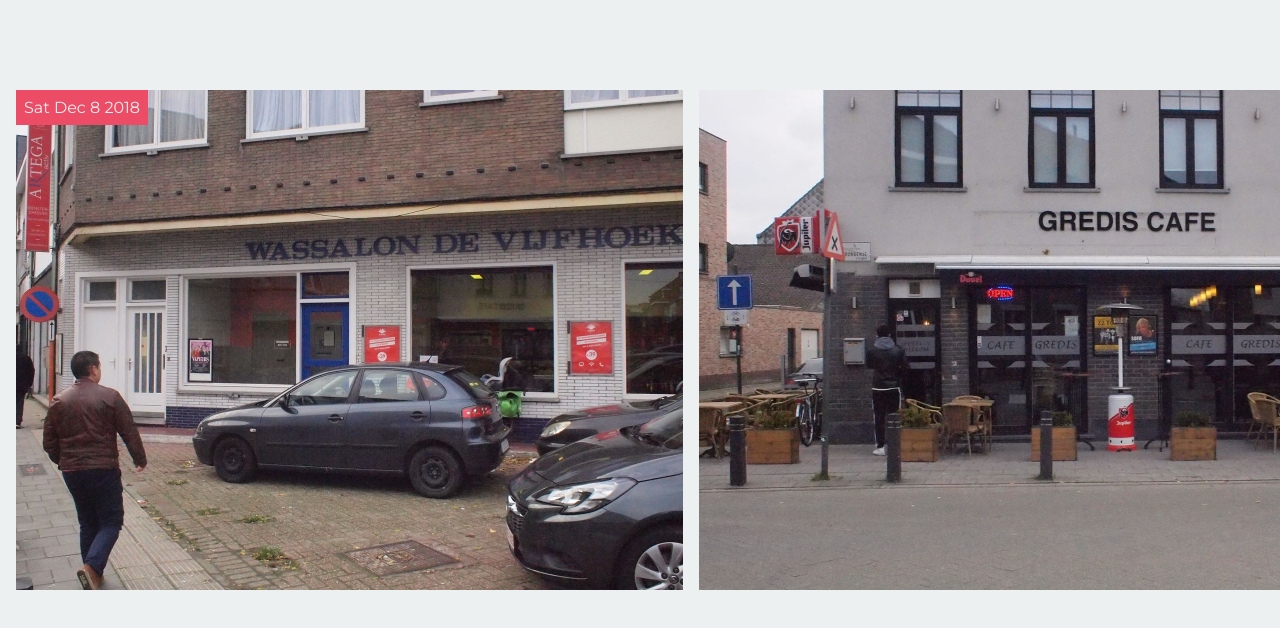
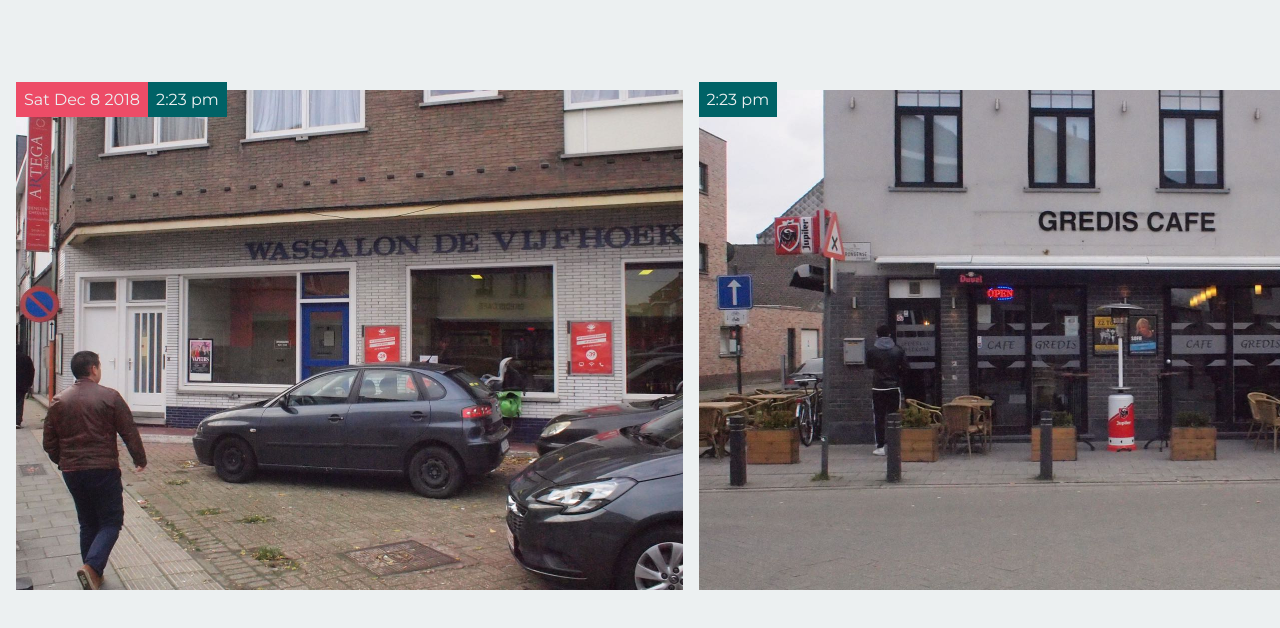
Before and after one commit to jonesbp/gentse-deuren, a Gatsby site: page / in a window 1280 px wide. Shown: the part 58-686 px from the top of the page. Built offline with nearby package versions, Linux system fonts and the light colour scheme; Gatsby itself is replaced by a stand-in of ours.

Commit message:
Add time tag

```diff
--- a/scss/homepage.scss
+++ b/scss/homepage.scss
@@ -43,10 +43,21 @@ header.homepage {
     }
 
     .date-tag {
-      background-color: $red;
-      color: $paper;
-      padding: .5rem;
       position: absolute;
+        top: 0;
+        left: 0;
+
+      .date-tag__date {
+        background-color: $red;
+        color: $paper;
+        padding: .5rem;
+      }
+
+      .date-tag__time {
+        background-color: $aqua;
+        color: $paper;
+        padding: .5rem;
+      }
     }
   }
 }
--- a/src/components/date-tag.js
+++ b/src/components/date-tag.js
@@ -15,9 +15,20 @@ class DateTag extends React.Component {
     return fecha.format(date, 'ddd MMM D YYYY');
   }
 
+  formattedTime() {
+    const date = fecha.parse(this.props.date, 'YYYY-MM-DD HH:mm:ss');
+
+    return fecha.format(date, 'h:mm a');
+  }
+
   render() {
     return (
-      <div className="date-tag">{this.formattedDate()}</div>
+      <div className="date-tag">
+        {(this.props.showDate) ? (
+          <span class="date-tag__date">{this.formattedDate()}</span>
+        ) : null}
+        <span class="date-tag__time">{this.formattedTime()}</span>
+      </div>
     );
   }
 }
--- a/src/components/photo-strip-cell.js
+++ b/src/components/photo-strip-cell.js
@@ -4,9 +4,8 @@ import DateTag from "./date-tag";
 
 export default (props) => (
   <div className="photo">
-    {(props.date) ? (
-      <DateTag date={props.date} />
-    ) : null}
+    <DateTag date={props.date} showDate={props.showDate} />
+
     <img
       src="/images/1x1.gif"
       class="lazy"
--- a/src/components/photo-strip.js
+++ b/src/components/photo-strip.js
@@ -11,14 +11,14 @@ class PhotoStrip extends React.Component {
 
     this.photoCells = this.props.moments.edges.map(({ node }, idx, originalArray) => {
       if (idx === 0) {
-        return { node: node, date: node.datestamp }
+        return { node: node, date: node.datestamp, showDate: true }
       }
 
       if (node.datestamp.substr(0, 11) !== originalArray[idx - 1].node.datestamp.substr(0, 11)) {
-        return { node: node, date: node.datestamp }
+        return { node: node, date: node.datestamp, showDate: true }
       }
 
-      return { node: node, date: null };
+      return { node: node, date: node.datestamp, showDate: false };
     });
   }
 
@@ -36,7 +36,7 @@ class PhotoStrip extends React.Component {
       <div ref="photoStrip" class="photo-strip">
         <div class="photo-strip-contents">
           {this.photoCells.map((val) => (
-            <PhotoStripCell moment={val.node} date={val.date} />
+            <PhotoStripCell moment={val.node} date={val.date} showDate={val.showDate} />
           ))}
         </div>
       </div>
```
